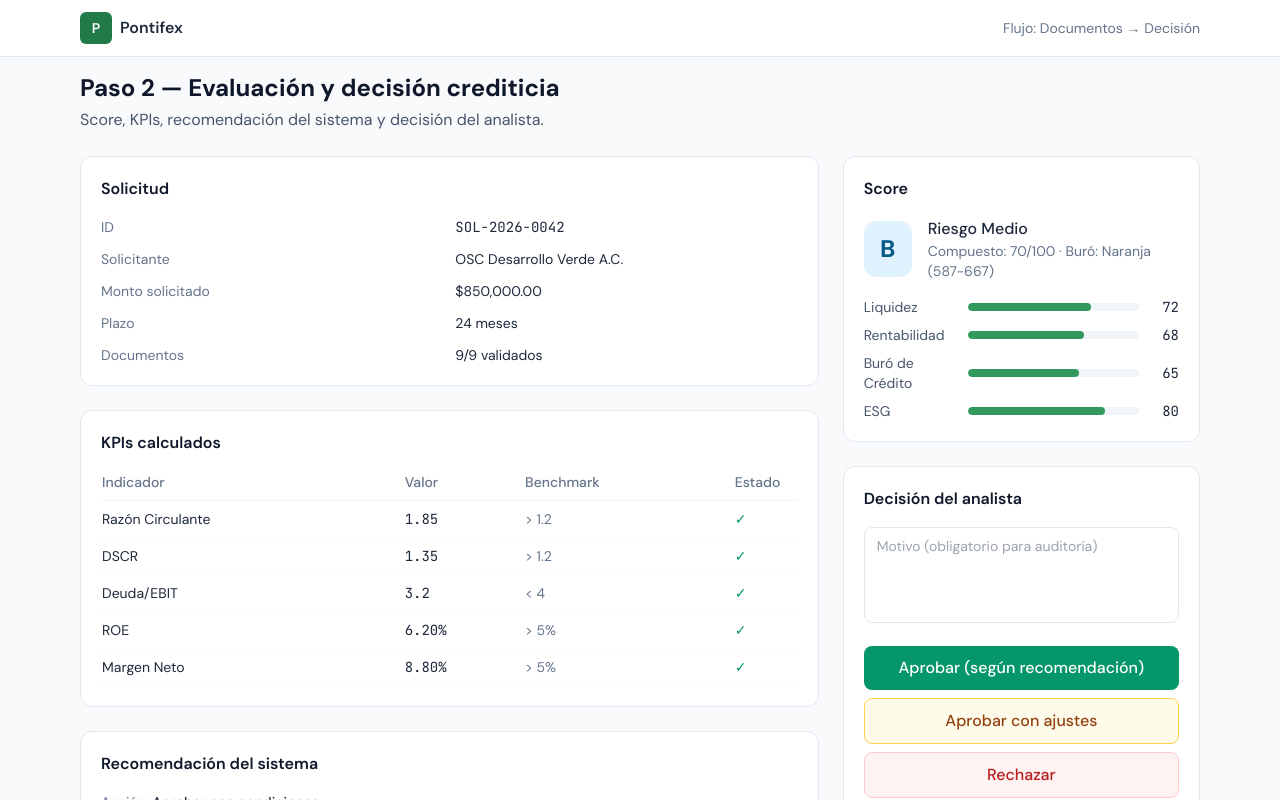
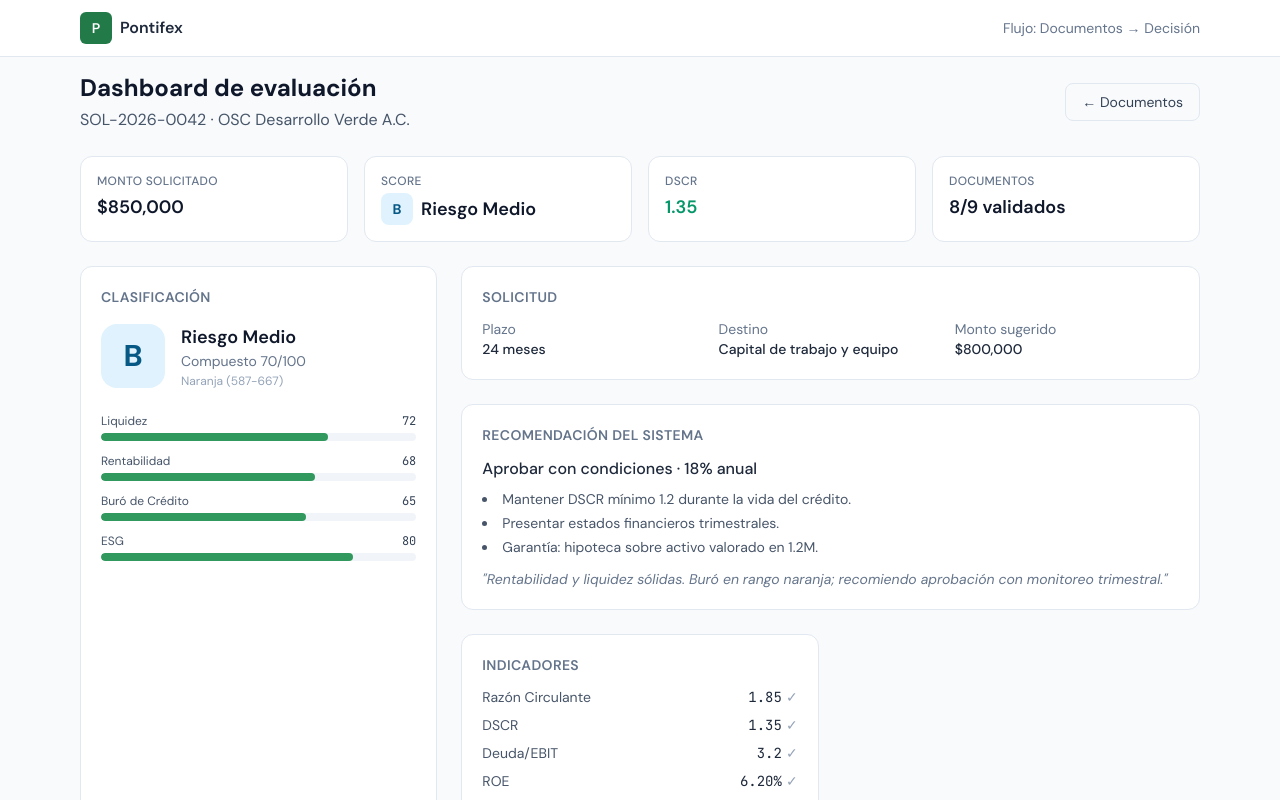
Before and after one commit to HectorGtz27/mvp_pontifex2, a React (Vite) app: page / in a window 1280 px wide. Both pictures are taken after a click on the button "Documentos listos → Ir a evaluación". Shown: the part 115-915 px from the top of the page. Built offline with nearby package versions, Linux system fonts and the light colour scheme.

Commit message:
Replacing paso 2 with a dashboard

```diff
--- a/src/pages/FullFlow.jsx
+++ b/src/pages/FullFlow.jsx
@@ -204,138 +204,158 @@ export default function FullFlow() {
         </div>
       )}
 
-      {/* ========== STEP 2: Evaluación y decisión ========== */}
+      {/* ========== STEP 2: Dashboard de evaluación ========== */}
       {currentStep === 2 && (
         <div className="space-y-6">
+          <div className="flex items-center justify-between">
             <div>
-            <h1 className="text-2xl font-bold text-slate-900">Paso 2 — Evaluación y decisión crediticia</h1>
-            <p className="text-slate-600 mt-1">Score, KPIs, recomendación del sistema y decisión del analista.</p>
+              <h1 className="text-2xl font-bold text-slate-900">Dashboard de evaluación</h1>
+              <p className="text-slate-600 mt-1">{MOCK_APPLICATION.id} · {MOCK_APPLICATION.applicant}</p>
+            </div>
+            <button
+              type="button"
+              onClick={() => setCurrentStep(1)}
+              className="px-4 py-2 border border-slate-200 rounded-lg text-slate-700 hover:bg-slate-100 text-sm"
+            >
+              ← Documentos
+            </button>
           </div>
 
-          <div className="grid lg:grid-cols-3 gap-6">
-            <div className="lg:col-span-2 space-y-6">
-              <div className="bg-white rounded-xl border border-slate-200 p-5">
-                <h2 className="font-semibold text-slate-900 mb-4">Solicitud</h2>
-                <dl className="grid grid-cols-2 gap-3 text-sm">
-                  <dt className="text-slate-500">ID</dt>
-                  <dd className="font-mono">{MOCK_APPLICATION.id}</dd>
-                  <dt className="text-slate-500">Solicitante</dt>
-                  <dd>{MOCK_APPLICATION.applicant}</dd>
-                  <dt className="text-slate-500">Monto solicitado</dt>
-                  <dd>{new Intl.NumberFormat('es-MX', { style: 'currency', currency: 'MXN' }).format(MOCK_APPLICATION.requestedAmount)}</dd>
-                  <dt className="text-slate-500">Plazo</dt>
-                  <dd>{MOCK_APPLICATION.termMonths} meses</dd>
-                  <dt className="text-slate-500">Documentos</dt>
-                  <dd>{MOCK_APPLICATION.documentsStatus.total}/9 validados</dd>
-                </dl>
+          {/* KPI cards row */}
+          <div className="grid grid-cols-2 sm:grid-cols-4 gap-4">
+            <div className="bg-white rounded-xl border border-slate-200 p-4">
+              <p className="text-xs font-medium text-slate-500 uppercase tracking-wide">Monto solicitado</p>
+              <p className="text-lg font-semibold text-slate-900 mt-1">
+                {new Intl.NumberFormat('es-MX', { style: 'currency', currency: 'MXN', maximumFractionDigits: 0 }).format(MOCK_APPLICATION.requestedAmount)}
+              </p>
             </div>
-              <div className="bg-white rounded-xl border border-slate-200 p-5">
-                <h2 className="font-semibold text-slate-900 mb-4">KPIs calculados</h2>
-                <table className="w-full text-sm">
-                  <thead>
-                    <tr className="text-left text-slate-500 border-b border-slate-100">
-                      <th className="pb-2 font-medium">Indicador</th>
-                      <th className="pb-2 font-medium">Valor</th>
-                      <th className="pb-2 font-medium">Benchmark</th>
-                      <th className="pb-2 font-medium w-16">Estado</th>
-                    </tr>
-                  </thead>
-                  <tbody>
-                    {MOCK_KPIS.map((k, i) => (
-                      <tr key={i} className="border-b border-slate-50">
-                        <td className="py-2 text-slate-800">{k.name}</td>
-                        <td className="py-2 font-mono">{k.format === 'percent' ? `${(k.value * 100).toFixed(2)}%` : k.value}</td>
-                        <td className="py-2 text-slate-500">{k.benchmark}</td>
-                        <td className="py-2">{k.status === 'ok' ? <span className="text-emerald-600">✓</span> : <span className="text-amber-600">⚠</span>}</td>
-                      </tr>
-                    ))}
-                  </tbody>
-                </table>
+            <div className="bg-white rounded-xl border border-slate-200 p-4">
+              <p className="text-xs font-medium text-slate-500 uppercase tracking-wide">Score</p>
+              <p className="text-lg font-semibold text-slate-900 mt-1 flex items-center gap-2">
+                <span className={`inline-flex w-8 h-8 items-center justify-center rounded-lg text-sm font-bold ${GRADE_COLORS[MOCK_SCORE.grade]}`}>
+                  {MOCK_SCORE.grade}
+                </span>
+                {MOCK_SCORE.gradeLabel}
+              </p>
             </div>
-              <div className="bg-white rounded-xl border border-slate-200 p-5">
-                <h2 className="font-semibold text-slate-900 mb-4">Recomendación del sistema</h2>
-                <div className="space-y-2 text-sm">
-                  <p><span className="text-slate-500">Acción:</span> <span className="font-medium">Aprobar con condiciones</span></p>
-                  <p><span className="text-slate-500">Monto sugerido:</span> {new Intl.NumberFormat('es-MX', { style: 'currency', currency: 'MXN' }).format(MOCK_RECOMMENDATION.suggestedAmount)} · {MOCK_RECOMMENDATION.suggestedTermMonths} meses · {MOCK_RECOMMENDATION.suggestedRate}</p>
-                  <ul className="list-disc list-inside text-slate-700 mt-2 space-y-1">
-                    {MOCK_RECOMMENDATION.conditions.map((c, i) => <li key={i}>{c}</li>)}
-                  </ul>
-                  <p className="text-slate-600 italic mt-2">"{MOCK_RECOMMENDATION.analystNotes}"</p>
+            <div className="bg-white rounded-xl border border-slate-200 p-4">
+              <p className="text-xs font-medium text-slate-500 uppercase tracking-wide">DSCR</p>
+              <p className="text-lg font-semibold text-emerald-600 mt-1">
+                {MOCK_KPIS.find(k => k.name === 'DSCR')?.value ?? '—'}
+              </p>
+            </div>
+            <div className="bg-white rounded-xl border border-slate-200 p-4">
+              <p className="text-xs font-medium text-slate-500 uppercase tracking-wide">Documentos</p>
+              <p className="text-lg font-semibold text-slate-900 mt-1">
+                {MOCK_APPLICATION.documentsStatus.validated}/{MOCK_APPLICATION.documentsStatus.total} validados
+              </p>
             </div>
           </div>
-            </div>
-            <div className="space-y-6">
-              <div className="bg-white rounded-xl border border-slate-200 p-5">
-                <h2 className="font-semibold text-slate-900 mb-4">Score</h2>
-                <div className="flex items-center gap-4 mb-4">
-                  <div className={`w-14 h-14 rounded-xl flex items-center justify-center text-2xl font-bold ${GRADE_COLORS[MOCK_SCORE.grade]}`}>
+
+          {/* Main dashboard grid */}
+          <div className="grid lg:grid-cols-3 gap-6">
+            {/* Score card - prominent */}
+            <div className="lg:row-span-2 bg-white rounded-xl border border-slate-200 p-5">
+              <h2 className="text-sm font-semibold text-slate-500 uppercase tracking-wide mb-4">Clasificación</h2>
+              <div className="flex items-center gap-4 mb-6">
+                <div className={`w-16 h-16 rounded-2xl flex items-center justify-center text-3xl font-bold ${GRADE_COLORS[MOCK_SCORE.grade]}`}>
                   {MOCK_SCORE.grade}
                 </div>
                 <div>
-                    <p className="font-medium text-slate-800">{MOCK_SCORE.gradeLabel}</p>
-                    <p className="text-sm text-slate-500">Compuesto: {MOCK_SCORE.composite}/100 · Buró: {MOCK_SCORE.bureauBand}</p>
+                  <p className="font-semibold text-slate-900 text-lg">{MOCK_SCORE.gradeLabel}</p>
+                  <p className="text-sm text-slate-500">Compuesto {MOCK_SCORE.composite}/100</p>
+                  <p className="text-xs text-slate-400 mt-0.5">{MOCK_SCORE.bureauBand}</p>
                 </div>
               </div>
-                <div className="space-y-2">
+              <div className="space-y-3">
                 {MOCK_SCORE.scoreBreakdown.map((b, i) => (
-                    <div key={i} className="flex items-center gap-2 text-sm">
-                      <span className="w-24 text-slate-600">{b.name}</span>
-                      <div className="flex-1 h-2 bg-slate-100 rounded-full overflow-hidden">
+                  <div key={i}>
+                    <div className="flex justify-between text-xs mb-1">
+                      <span className="text-slate-600">{b.name}</span>
+                      <span className="font-mono text-slate-700">{b.score}</span>
+                    </div>
+                    <div className="h-2 bg-slate-100 rounded-full overflow-hidden">
                       <div className="h-full rounded-full bg-pontifex-500" style={{ width: `${b.score}%` }} />
                     </div>
-                      <span className="w-8 text-right font-mono">{b.score}</span>
                   </div>
                 ))}
               </div>
             </div>
+
+            {/* Solicitud + Recomendación */}
+            <div className="lg:col-span-2 space-y-6">
               <div className="bg-white rounded-xl border border-slate-200 p-5">
-                <h2 className="font-semibold text-slate-900 mb-4">Decisión del analista</h2>
+                <h2 className="text-sm font-semibold text-slate-500 uppercase tracking-wide mb-3">Solicitud</h2>
+                <div className="grid grid-cols-2 sm:grid-cols-3 gap-3 text-sm">
+                  <div><span className="text-slate-500 block">Plazo</span><span className="font-medium">{MOCK_APPLICATION.termMonths} meses</span></div>
+                  <div><span className="text-slate-500 block">Destino</span><span className="font-medium">{MOCK_APPLICATION.purpose}</span></div>
+                  <div><span className="text-slate-500 block">Monto sugerido</span><span className="font-medium">{new Intl.NumberFormat('es-MX', { style: 'currency', currency: 'MXN', maximumFractionDigits: 0 }).format(MOCK_RECOMMENDATION.suggestedAmount)}</span></div>
+                </div>
+              </div>
+              <div className="bg-white rounded-xl border border-slate-200 p-5">
+                <h2 className="text-sm font-semibold text-slate-500 uppercase tracking-wide mb-3">Recomendación del sistema</h2>
+                <p className="text-slate-800 font-medium mb-2">Aprobar con condiciones · {MOCK_RECOMMENDATION.suggestedRate}</p>
+                <ul className="text-sm text-slate-600 space-y-1 list-disc list-inside">
+                  {MOCK_RECOMMENDATION.conditions.map((c, i) => <li key={i}>{c}</li>)}
+                </ul>
+                <p className="text-slate-500 italic text-sm mt-3">"{MOCK_RECOMMENDATION.analystNotes}"</p>
+              </div>
+            </div>
+
+            {/* KPIs compact */}
+            <div className="bg-white rounded-xl border border-slate-200 p-5">
+              <h2 className="text-sm font-semibold text-slate-500 uppercase tracking-wide mb-3">Indicadores</h2>
+              <div className="space-y-2">
+                {MOCK_KPIS.map((k, i) => (
+                  <div key={i} className="flex justify-between items-center text-sm">
+                    <span className="text-slate-600">{k.name}</span>
+                    <span className="font-mono text-slate-800">
+                      {k.format === 'percent' ? `${(k.value * 100).toFixed(2)}%` : k.value}
+                      <span className="ml-1 text-slate-400">{k.status === 'ok' ? '✓' : '⚠'}</span>
+                    </span>
+                  </div>
+                ))}
+              </div>
+            </div>
+
+            {/* Decisión - full width */}
+            <div className="lg:col-span-3 bg-white rounded-xl border border-slate-200 p-5">
+              <h2 className="text-sm font-semibold text-slate-500 uppercase tracking-wide mb-3">Decisión del analista</h2>
               <textarea
                 placeholder="Motivo (obligatorio para auditoría)"
                 value={analystNotes}
                 onChange={(e) => setAnalystNotes(e.target.value)}
-                  className="w-full h-24 px-3 py-2 border border-slate-200 rounded-lg text-sm resize-none focus:ring-2 focus:ring-pontifex-500 focus:border-pontifex-500"
+                className="w-full h-20 px-3 py-2 border border-slate-200 rounded-lg text-sm resize-none focus:ring-2 focus:ring-pontifex-500 focus:border-pontifex-500 mb-4"
               />
-                <div className="flex flex-col gap-2 mt-4">
+              <div className="flex flex-wrap gap-3">
                 <button
                   type="button"
                   onClick={() => setDecision('approved')}
-                    className="w-full py-2.5 rounded-lg font-medium bg-emerald-600 text-white hover:bg-emerald-700"
+                  className="px-5 py-2.5 rounded-lg font-medium bg-emerald-600 text-white hover:bg-emerald-700"
                 >
                   Aprobar (según recomendación)
                 </button>
                 <button
                   type="button"
                   onClick={() => setDecision('adjusted')}
-                    className="w-full py-2.5 rounded-lg font-medium border border-amber-300 text-amber-800 bg-amber-50 hover:bg-amber-100"
+                  className="px-5 py-2.5 rounded-lg font-medium border border-amber-300 text-amber-800 bg-amber-50 hover:bg-amber-100"
                 >
                   Aprobar con ajustes
                 </button>
                 <button
                   type="button"
                   onClick={() => setDecision('rejected')}
-                    className="w-full py-2.5 rounded-lg font-medium border border-red-200 text-red-700 bg-red-50 hover:bg-red-100"
+                  className="px-5 py-2.5 rounded-lg font-medium border border-red-200 text-red-700 bg-red-50 hover:bg-red-100"
                 >
                   Rechazar
                 </button>
-                </div>
                 {decision && (
-                  <p className="mt-3 text-sm text-slate-600">
-                    Decisión: <strong>{decision === 'approved' ? 'Aprobado' : decision === 'adjusted' ? 'Aprobado con ajustes' : 'Rechazado'}</strong>.
-                  </p>
+                  <span className="inline-flex items-center text-sm text-slate-600 pl-2">
+                    Decisión: <strong>{decision === 'approved' ? 'Aprobado' : decision === 'adjusted' ? 'Aprobado con ajustes' : 'Rechazado'}</strong>
+                  </span>
                 )}
               </div>
             </div>
-          </div>
-
-          <div className="flex justify-between">
-            <button
-              type="button"
-              onClick={() => setCurrentStep(1)}
-              className="px-4 py-2 border border-slate-200 rounded-lg text-slate-700 hover:bg-slate-100"
-            >
-              ← Documentos
-            </button>
           </div>
         </div>
       )}
```
Lines whose indentation alone changed are shown as unchanged.
